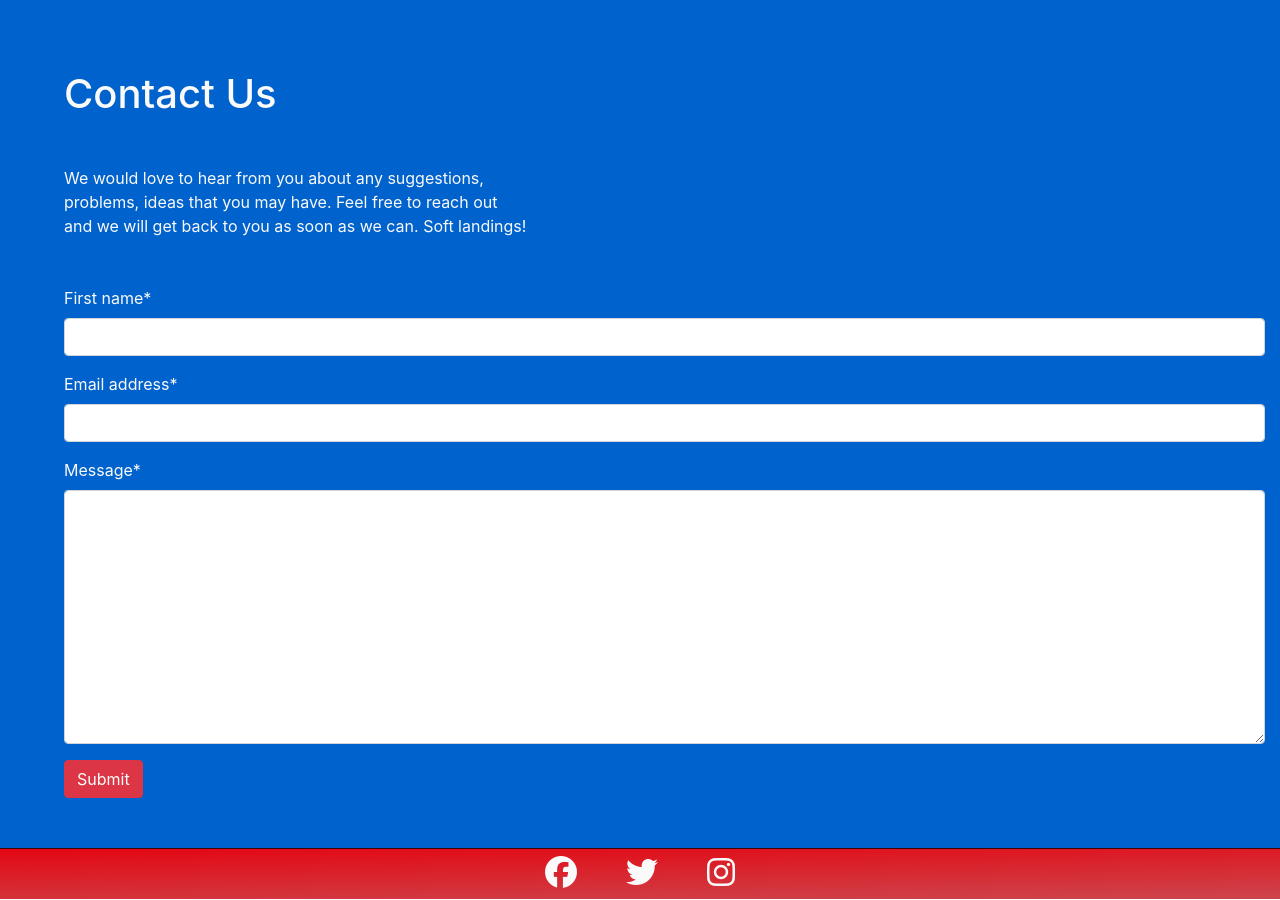
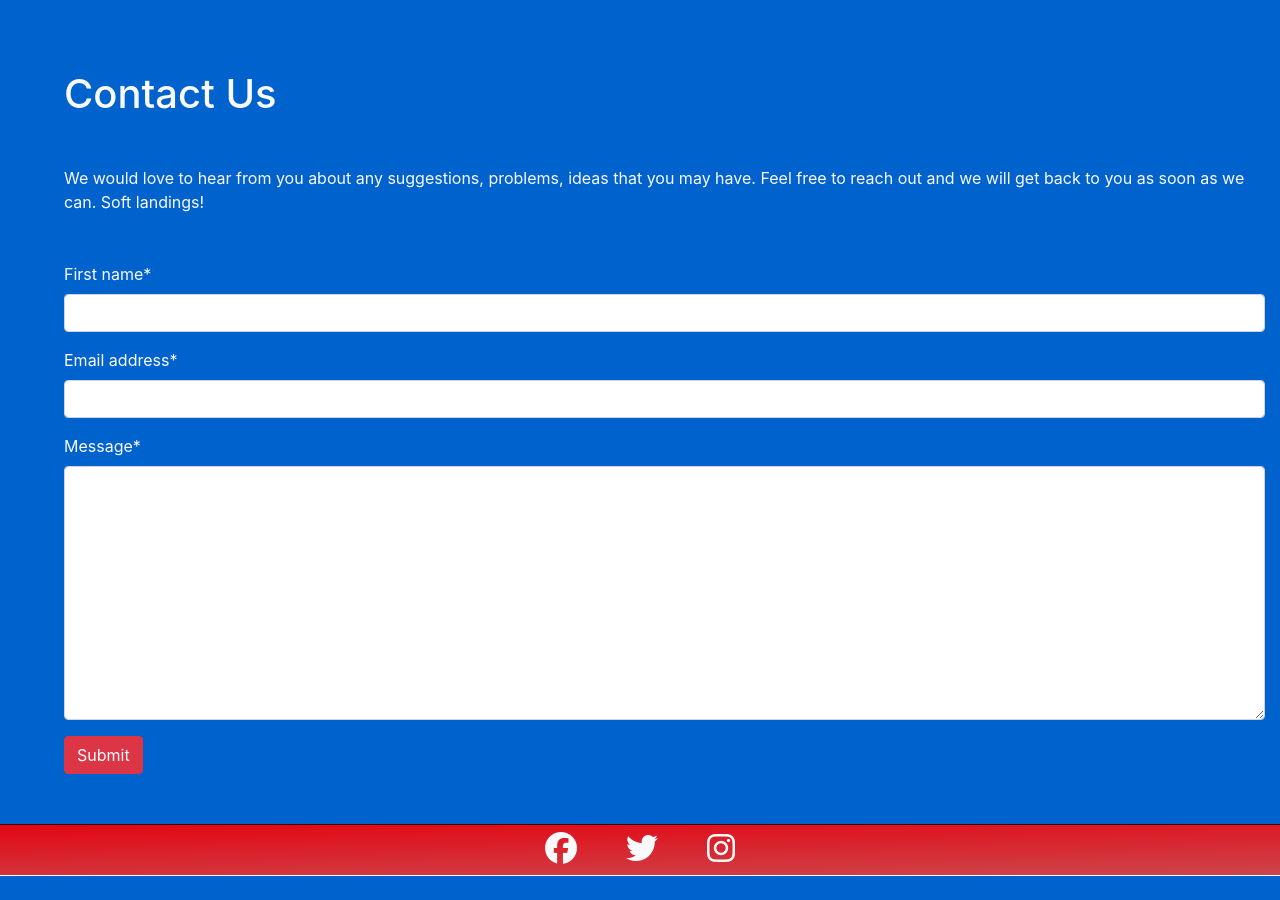
Before and after one commit to mmcin/CI-PP4, a Django app: page /contact/ in a window 1280 px wide. Shown: the part 71-971 px from the top of the page. After the commit the page ends 947 px from the top, so only its background shows below. Run offline with Django 4.2, Linux system fonts and the light colour scheme; some libraries are stand-ins or nearby versions.

Commit message:
Removed line breaks from contact form text

```diff
--- a/templates/contact.html
+++ b/templates/contact.html
@@ -4,10 +4,8 @@
 
 <div class="container-fluid contact-form" id="contact-form">
     <h1 class="mb-5">Contact Us</h1>
-    <p class="mb-5">We would love to hear from you about any suggestions,<br> problems, ideas that you may have. Feel
-        free
-        to reach out<br>
-        and we will get back to you as soon as we can. Soft landings!</p>
+    <p class="mb-5">We would love to hear from you about any suggestions, problems, ideas that you may have. Feel free
+        to reach out and we will get back to you as soon as we can. Soft landings!</p>
     <form method="post" action="." id="contact-form-fields">
         {{ form | crispy }}
         {% csrf_token %}
```
